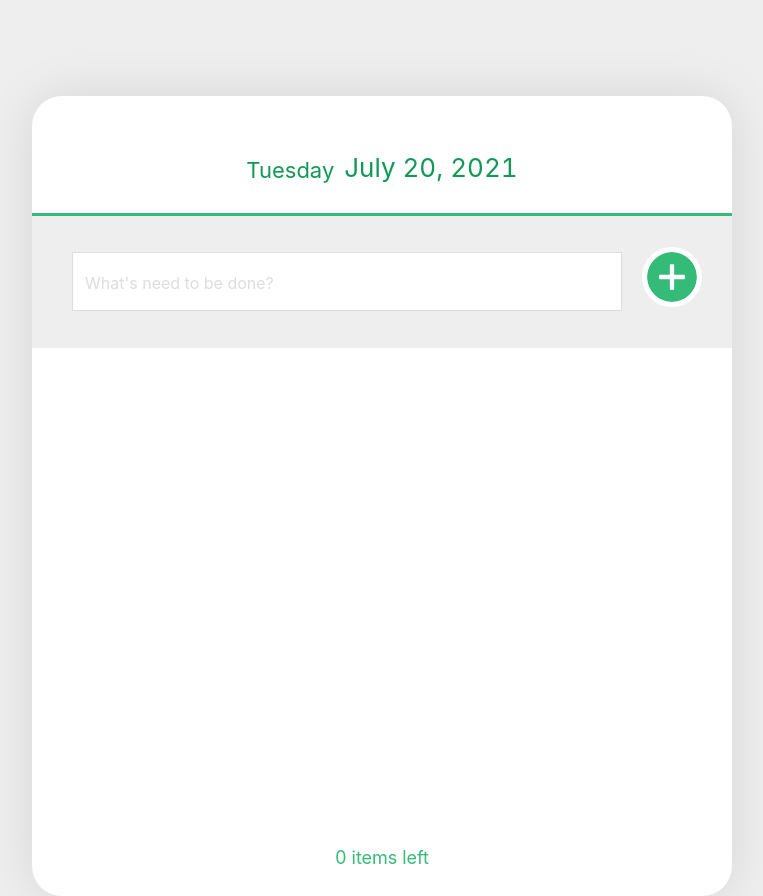
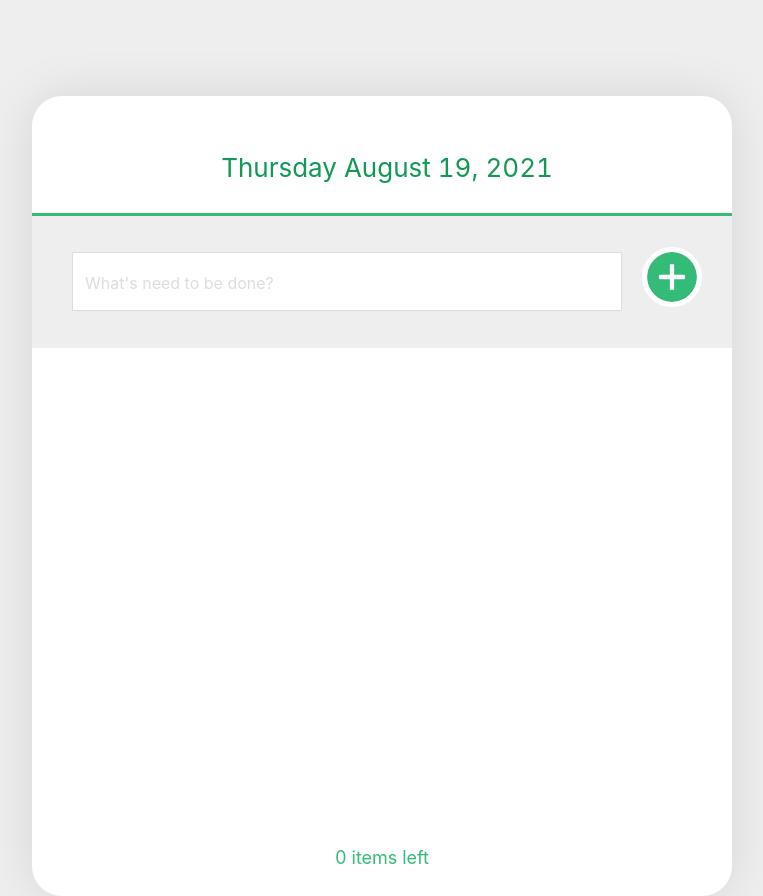
Before and after one commit to NariP/solar-todo, a React (Create React App) app: page / in a window 1280 px wide. Shown: the whole page, without its empty margins (258-1021 px from the left). Built offline with nearby package versions, Linux system fonts and the light colour scheme.

Commit message:
feat: Todo List 화면에 현재 시간 표시하기 #2
- TodoList 화면에 현재 시간을 표시합니다.

```diff
--- a/src/components/todo/template/head/TodoHead.tsx
+++ b/src/components/todo/template/head/TodoHead.tsx
@@ -1,5 +1,7 @@
-import React from "react";
-import styled from "styled-components";
+import React from 'react';
+import styled from 'styled-components';
+import { getFormattedTime } from '../../../../utils';
+import { TIME_FORMAT } from '../../../../constants';
 
 const TodoHeadBlock = styled.div`
   display: flex;
@@ -15,21 +17,12 @@ const DateText = styled.div`
   padding-left: 10px;
 `;
 
-const DayText = styled.div`
-  font-size: 22px;
-  color: #119955;
-  padding-top: 5px;
-`;
-
 const TodoHead = () => {
-  //@TODO 현재 시간을 표시해야합니다.
-  const dayString = "Tuesday";
-  const dateString = "July 20, 2021";
+  const dayString = getFormattedTime(TIME_FORMAT['EN']);
 
   return (
     <TodoHeadBlock>
-      <DayText>{dayString}</DayText>
-      <DateText>{dateString}</DateText>
+      <DateText>{dayString}</DateText>
     </TodoHeadBlock>
   );
 };
--- /dev/null
+++ b/src/constants/index.tsx
@@ -0,0 +1 @@
+export { default as TIME_FORMAT } from './timeFormat';
--- /dev/null
+++ b/src/constants/timeFormat.tsx
@@ -0,0 +1,6 @@
+const TIME_FORMAT: ItimeFormat = { KO: 'kr-KO', EN: 'en-US' };
+interface ItimeFormat {
+  KO: 'kr-KO';
+  EN: 'en-US';
+}
+export default TIME_FORMAT;
--- /dev/null
+++ b/src/utils/getFormattedTime.tsx
@@ -0,0 +1,16 @@
+import getKST from './getKST';
+import { TIME_FORMAT } from '../constants';
+
+const getFormattedTime = (format: 'en-US' | 'ko-KR') => {
+  const options = {
+    weekday: 'long',
+    year: 'numeric',
+    month: 'long',
+    day: 'numeric',
+  };
+  const formattedKST = getKST().toLocaleDateString(format, options);
+  return format === TIME_FORMAT['EN']
+    ? formattedKST.replace(',', '')
+    : formattedKST;
+};
+export default getFormattedTime;
--- /dev/null
+++ b/src/utils/getKST.tsx
@@ -0,0 +1,9 @@
+const getKST = () => {
+  const currentTime = new Date();
+  const UTC =
+    currentTime.getTime() + currentTime.getTimezoneOffset() * 60 * 1000;
+  const KR_TIME_DIFF = 9 * 60 * 60 * 1000;
+  return new Date(UTC + KR_TIME_DIFF);
+};
+
+export default getKST;
--- /dev/null
+++ b/src/utils/index.tsx
@@ -0,0 +1,2 @@
+export { default as getKST } from './getKST';
+export { default as getFormattedTime } from './getFormattedTime';
```
